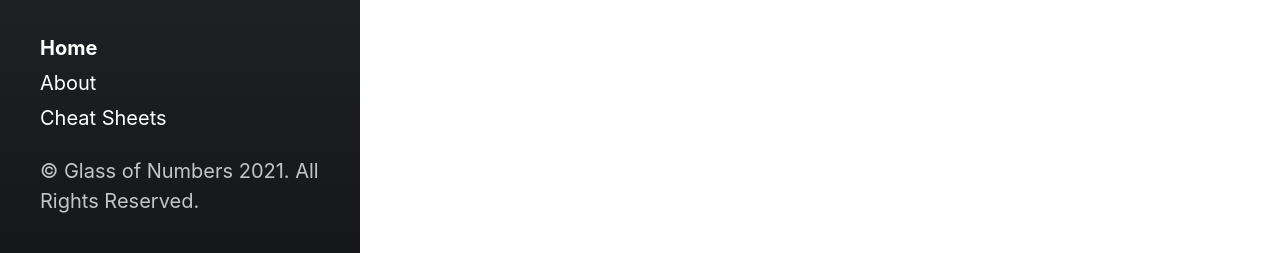
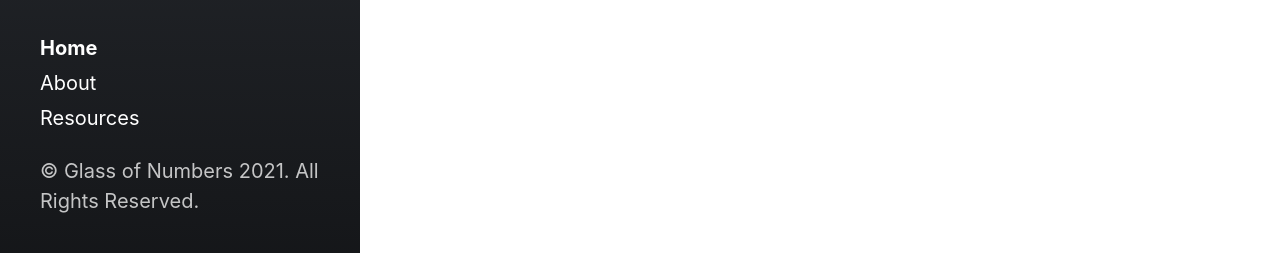
Before and after one commit to mokcak/mokcak.github.io, a Jekyll site: the page built from index.html, in a window 1280 px wide. Shown: the part 644-897 px from the top of the page. Built offline with Jekyll 4.4.1, drawn with Linux system fonts in a browser that asks for light colours; the list of posts is cut into pages by our own code.

Commit message:
update cheatsheet page

```diff
--- a/category/cheatsheets.md
+++ b/category/resources.md
@@ -1,7 +1,9 @@
 ---
 layout: category
-title: Cheat Sheets
+title: Resources
 ---
+
+### Cheat Sheets
 
 Below is a list of cheat sheets that I keep for reference.
 
```
